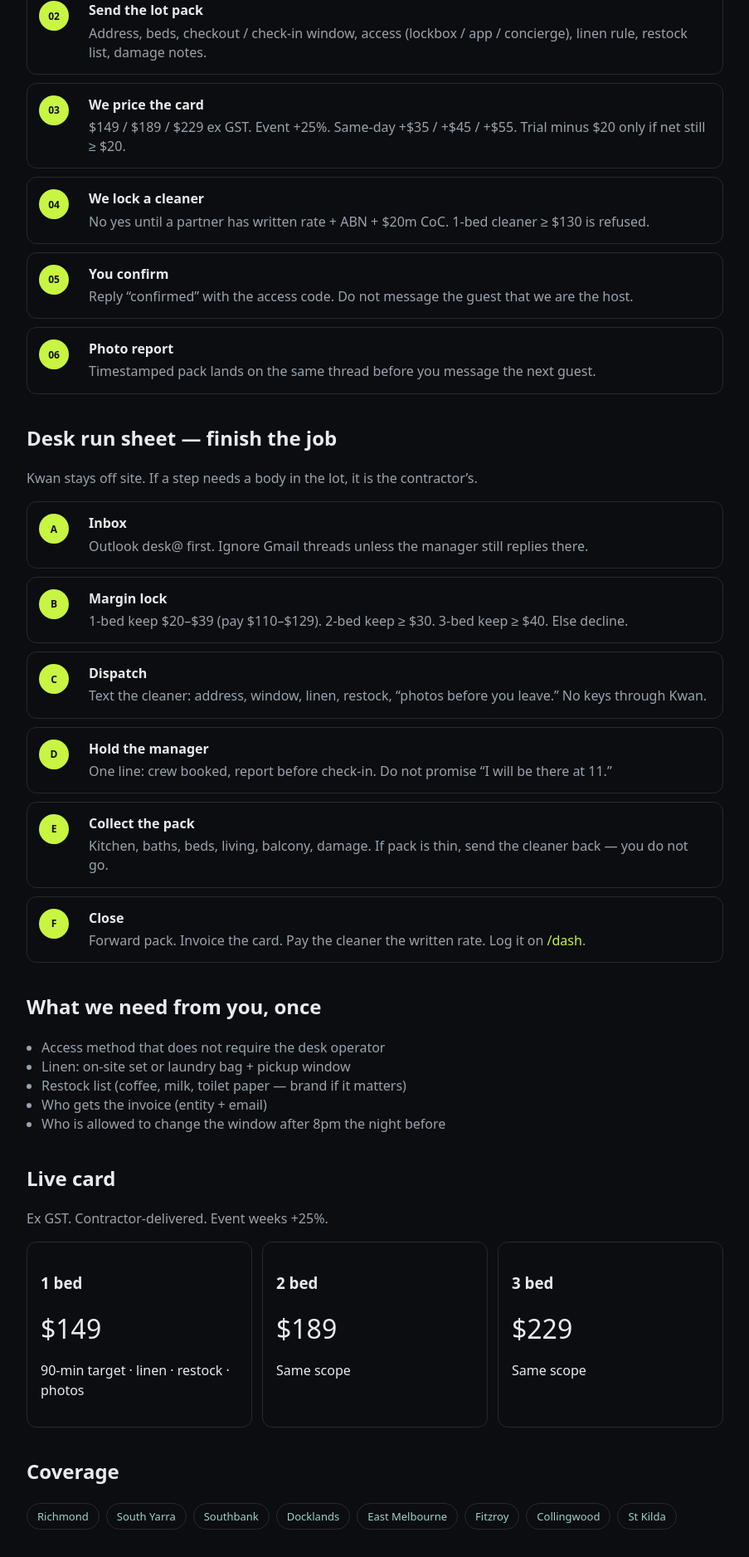
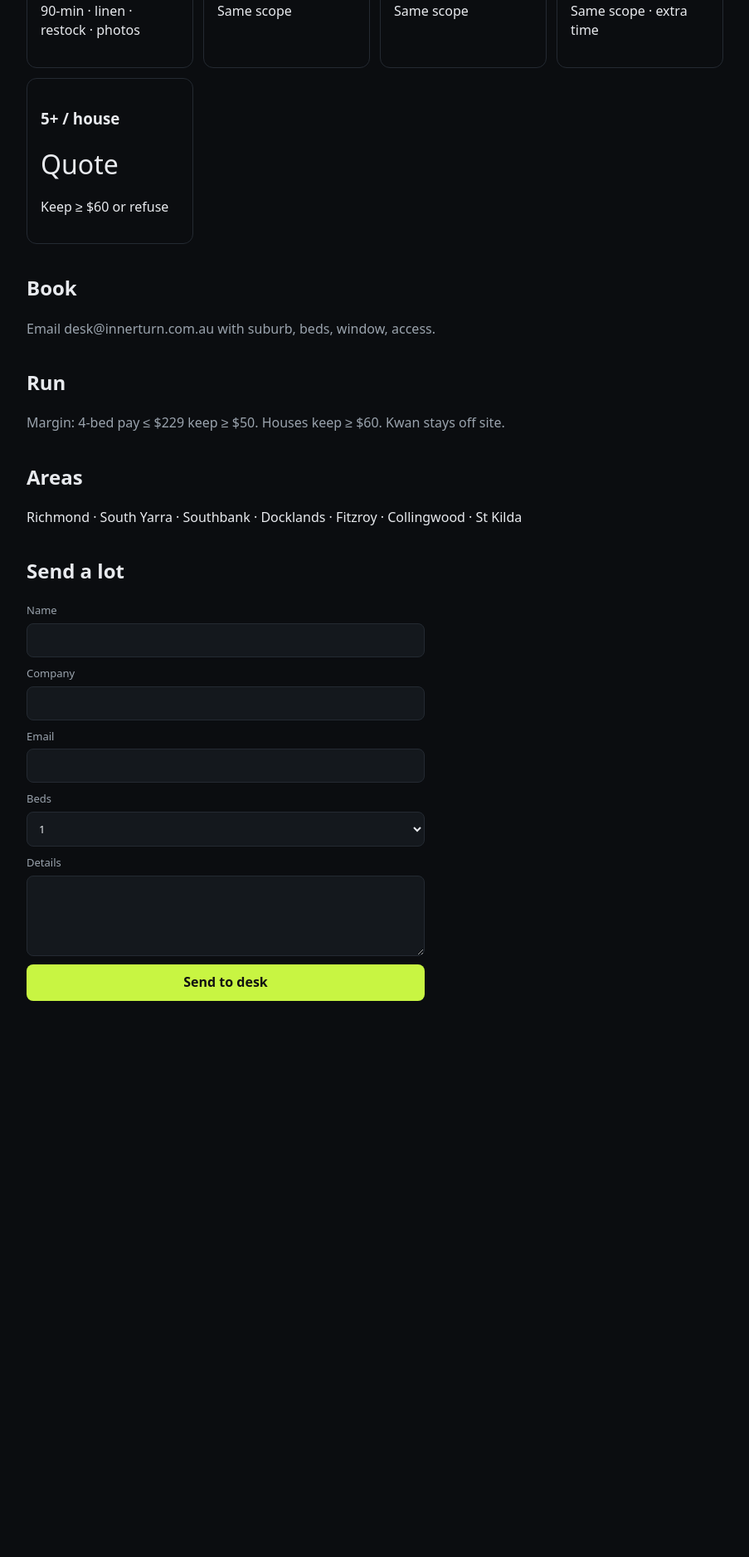
Before and after one commit to Kwan-au/inner-turn, a plain HTML site: page index.html in a window 1280 px wide. Shown: the part 687-2563 px from the top of the page at 83% size, without its empty margins (188-1091 px from the left). After the commit the page ends 2009 px from the top, so only its background shows below. Drawn offline with Linux system fonts and the light colour scheme.

Commit message:
Public card: 4-bed $279 and quoted houses

```diff
--- a/index.html
+++ b/index.html
@@ -4,8 +4,7 @@
   <meta charset="utf-8" />
   <meta name="viewport" content="width=device-width, initial-scale=1" />
   <title>Airbnb changeover Melbourne | Inner Turn</title>
-  <meta name="description" content="Inner-Melbourne short-stay changeovers. Book a lot in 6 fields. Desk dispatches a contractor. Photo report before the next guest." />
-  <meta name="theme-color" content="#0b0d10" />
+  <meta name="description" content="Inner-Melbourne short-stay changeovers including 4-bed and houses." />
   <link rel="canonical" href="https://inner-turn.netlify.app/" />
   <link rel="icon" href="/favicon.svg" type="image/svg+xml" />
   <link rel="stylesheet" href="styles.css" />
@@ -27,92 +26,40 @@
     <section class="hero">
       <p class="kicker">Melbourne · changeover desk</p>
       <h1>Book the lot. We run the turn. You keep the guest thread.</h1>
-      <p class="lede">Six fields from you. Written cleaner rate on file. Photo pack back before the next check-in. The desk does not take keys or clean.</p>
+      <p class="lede">1-bed through houses. Written cleaner rate on file. Photo pack before the next check-in. Desk does not take keys.</p>
       <div class="cta-row">
-        <a class="btn" href="#book">How to book</a>
-        <a class="btn secondary" href="#run">How we finish a job</a>
-        <a class="btn secondary" href="#enquire">Send a lot now</a>
+        <a class="btn" href="#pricing">See the card</a>
+        <a class="btn secondary" href="#enquire">Send a lot</a>
       </div>
       <p class="fine">desk@innerturn.com.au · 0451 224 857 · ABN 20 235 092 068</p>
-    </section>
-    <p class="ticker">GF 26 Sep · Cup 3 Nov · event weeks +25% · same-day extra on the card</p>
-    <section id="book">
-      <h2>Book a turn — 6 steps</h2>
-      <ol class="steps">
-        <li><b>01</b><div><h3>Email or form</h3><p>desk@innerturn.com.au or the form below. Subject: suburb + beds + checkout time.</p></div></li>
-        <li><b>02</b><div><h3>Send the lot pack</h3><p>Address, beds, checkout / check-in window, access (lockbox / app / concierge), linen rule, restock list, damage notes.</p></div></li>
-        <li><b>03</b><div><h3>We price the card</h3><p>$149 / $189 / $229 ex GST. Event +25%. Same-day +$35 / +$45 / +$55. Trial minus $20 only if net still ≥ $20.</p></div></li>
-        <li><b>04</b><div><h3>We lock a cleaner</h3><p>No yes until a partner has written rate + ABN + $20m CoC. 1-bed cleaner ≥ $130 is refused.</p></div></li>
-        <li><b>05</b><div><h3>You confirm</h3><p>Reply “confirmed” with the access code. Do not message the guest that we are the host.</p></div></li>
-        <li><b>06</b><div><h3>Photo report</h3><p>Timestamped pack lands on the same thread before you message the next guest.</p></div></li>
-      </ol>
-    </section>
-    <section id="run">
-      <h2>Desk run sheet — finish the job</h2>
-      <p class="note">Kwan stays off site. If a step needs a body in the lot, it is the contractor’s.</p>
-      <ol class="steps">
-        <li><b>A</b><div><h3>Inbox</h3><p>Outlook desk@ first. Ignore Gmail threads unless the manager still replies there.</p></div></li>
-        <li><b>B</b><div><h3>Margin lock</h3><p>1-bed keep $20–$39 (pay $110–$129). 2-bed keep ≥ $30. 3-bed keep ≥ $40. Else decline.</p></div></li>
-        <li><b>C</b><div><h3>Dispatch</h3><p>Text the cleaner: address, window, linen, restock, “photos before you leave.” No keys through Kwan.</p></div></li>
-        <li><b>D</b><div><h3>Hold the manager</h3><p>One line: crew booked, report before check-in. Do not promise “I will be there at 11.”</p></div></li>
-        <li><b>E</b><div><h3>Collect the pack</h3><p>Kitchen, baths, beds, living, balcony, damage. If pack is thin, send the cleaner back — you do not go.</p></div></li>
-        <li><b>F</b><div><h3>Close</h3><p>Forward pack. Invoice the card. Pay the cleaner the written rate. Log it on <a href="/dash.html">/dash</a>.</p></div></li>
-      </ol>
-    </section>
-    <section id="need">
-      <h2>What we need from you, once</h2>
-      <ul class="need">
-        <li>Access method that does not require the desk operator</li>
-        <li>Linen: on-site set or laundry bag + pickup window</li>
-        <li>Restock list (coffee, milk, toilet paper — brand if it matters)</li>
-        <li>Who gets the invoice (entity + email)</li>
-        <li>Who is allowed to change the window after 8pm the night before</li>
-      </ul>
     </section>
     <section id="pricing">
       <h2>Live card</h2>
       <p class="note">Ex GST. Contractor-delivered. Event weeks +25%.</p>
       <div class="cards">
-        <article><h3>1 bed</h3><p class="price">$149</p><p>90-min target · linen · restock · photos</p></article>
+        <article><h3>1 bed</h3><p class="price">$149</p><p>90-min · linen · restock · photos</p></article>
         <article><h3>2 bed</h3><p class="price">$189</p><p>Same scope</p></article>
         <article><h3>3 bed</h3><p class="price">$229</p><p>Same scope</p></article>
+        <article><h3>4 bed</h3><p class="price">$279</p><p>Same scope · extra time</p></article>
+        <article><h3>5+ / house</h3><p class="price">Quote</p><p>Keep ≥ $60 or refuse</p></article>
       </div>
     </section>
-    <section id="areas">
-      <h2>Coverage</h2>
-      <ul class="subs">
-        <li>Richmond</li><li>South Yarra</li><li>Southbank</li><li>Docklands</li>
-        <li>East Melbourne</li><li>Fitzroy</li><li>Collingwood</li><li>St Kilda</li>
-      </ul>
-    </section>
-    <section id="faq">
-      <h2>Managers ask</h2>
-      <details><summary>Do you take over the listing?</summary><p>No. You keep the guest thread, the PMS and the owner.</p></details>
-      <details><summary>Who is in the lot?</summary><p>A contractor with ABN and CoC. The desk operator does not attend.</p></details>
-      <details><summary>How fast can you take a job?</summary><p>Next-day if a cleaner is already on the bench. Same-day only with the extra on the card and a written yes from the cleaner.</p></details>
-    </section>
+    <section id="book"><h2>Book</h2><p class="note">Email desk@innerturn.com.au with suburb, beds, window, access.</p></section>
+    <section id="run"><h2>Run</h2><p class="note">Margin: 4-bed pay ≤ $229 keep ≥ $50. Houses keep ≥ $60. Kwan stays off site.</p></section>
+    <section id="areas"><h2>Areas</h2><p>Richmond · South Yarra · Southbank · Docklands · Fitzroy · Collingwood · St Kilda</p></section>
+    <section id="faq"></section>
     <section id="enquire">
       <h2>Send a lot</h2>
-      <form name="manager-enquire" method="POST" data-netlify="true" netlify-honeypot="bot">
+      <form name="manager-enquire" method="POST" data-netlify="true">
         <input type="hidden" name="form-name" value="manager-enquire" />
-        <p class="hidden"><label>Leave blank <input name="bot" /></label></p>
         <label>Name<input name="name" required /></label>
         <label>Company<input name="company" required /></label>
         <label>Email<input type="email" name="email" required /></label>
-        <label>Mobile<input type="tel" name="mobile" inputmode="tel" /></label>
-        <label>Beds
-          <select name="beds"><option>1</option><option>2</option><option>3</option></select>
-        </label>
-        <label>Suburb, window, access<textarea name="details" rows="4" required placeholder="Richmond · Sat 11:00 out / 15:00 in · lockbox 3921 · white linen"></textarea></label>
+        <label>Beds<select name="beds"><option>1</option><option>2</option><option>3</option><option>4</option><option>5+</option><option>House</option></select></label>
+        <label>Details<textarea name="details" rows="4" required></textarea></label>
         <button type="submit">Send to desk</button>
       </form>
-      <p class="fine">Same thread: desk@innerturn.com.au · 0451 224 857</p>
     </section>
   </main>
-  <footer>
-    <p>Inner Turn · desk@innerturn.com.au · 0451 224 857</p>
-    <p>ABN 20 235 092 068 · innerturn.com.au</p>
-    <p class="fine"><a href="/login.html">Desk login</a></p>
-  </footer>
 </body>
 </html>
```
